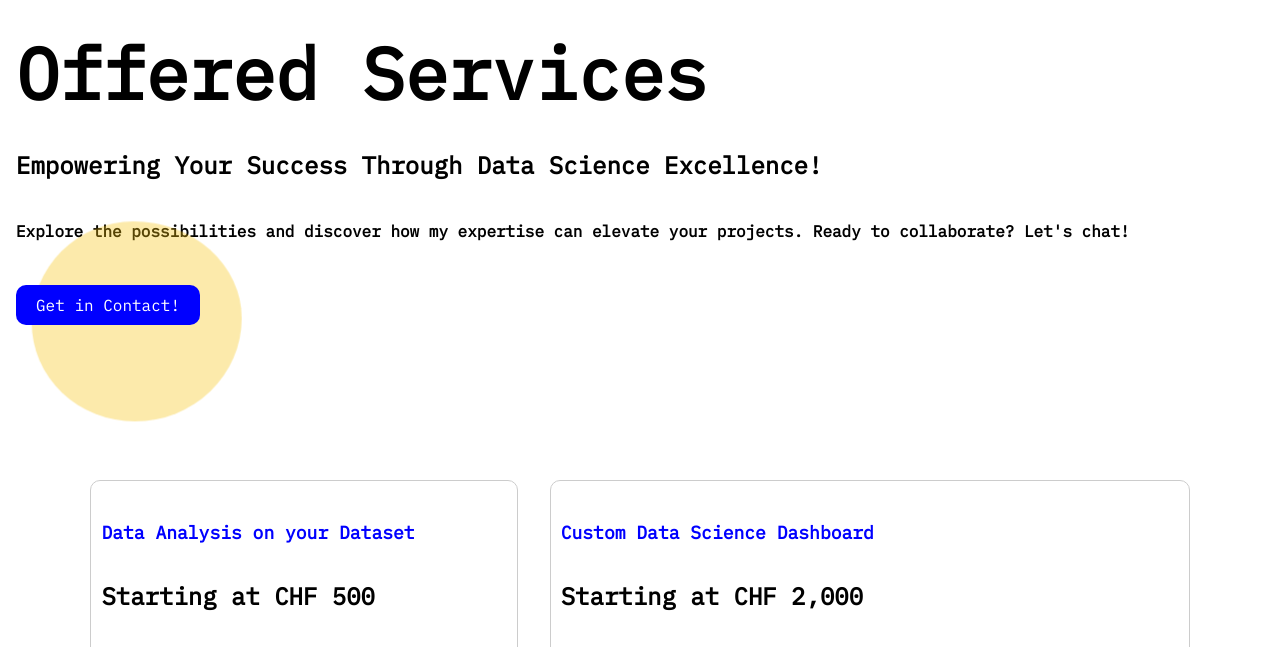
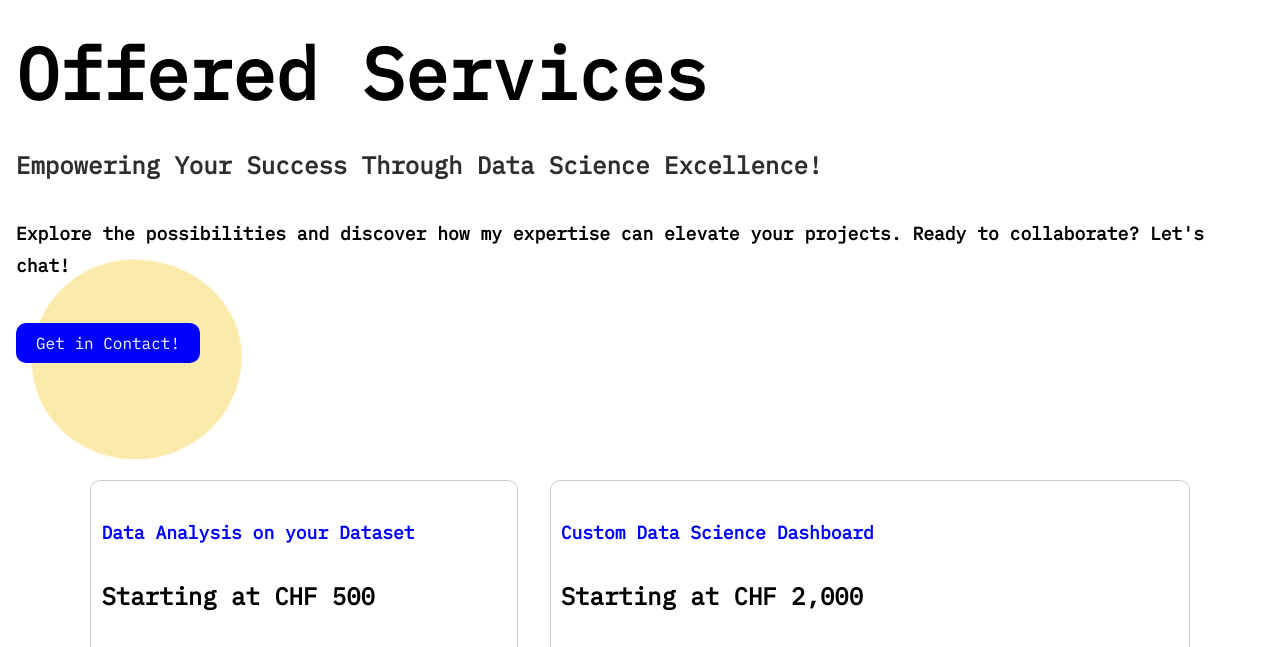
Before and after one commit to FinanceNik/PersonalWebsite, a Flask app: page /services in a window 1280 px wide. Shown: the part 92-739 px from the top of the page. Run offline with Flask 3, Linux system fonts and the light colour scheme; parts of the project's set-up code (start-up, migrations or seed data) failed here and were passed over.

Commit message:
changed the faq hover effect to a click-effect and made some minor adjustments to the colors

```diff
--- a/static/css_components/styles.css
+++ b/static/css_components/styles.css
@@ -350,7 +351,7 @@ strong {
 }
 .hero-subtitle {
     line-height: 1.1;
-    color: var(--primary-text-color);
+    color: var(--secondary-text-color);
 }
 .hero-text {
     color: var(--primary-text-color);
@@ -705,7 +702,7 @@ textarea {
     font-size: var(--size-base);
   }
   .hero-text {
-    font-size: var(--size-sm);
+    font-size: var(--size-lg);
     line-height: 1.5;
   }
   .home-contact-button {
@@ -734,7 +731,7 @@ textarea {
     font-size: var(--size-base);
   }
     .hero-text {
-    font-size: var(--size-sm);
+    font-size: var(--size-lg);
     line-height: 1.5;
   }
   .home-contact-button {
@@ -766,10 +763,10 @@ textarea {
         font-size: var(--size-5xl);
     }
     .hero-subtitle {
-        font-size: var(--size-lg);
+        font-size: var(--size-xl);
     }
     .hero-text {
-        font-size: var(--size-sm);
+        font-size: var(--size-lg);
         line-height: 1.5;
     }
     .home-contact-button {
@@ -817,7 +814,7 @@ textarea {
     font-size: var(--size-xl);
   }
 .hero-text {
-    font-size: var(--size-sm);
+    font-size: var(--size-lg);
     line-height: 1.6;
   }
     .page-title-text {
@@ -870,8 +867,8 @@ textarea {
     font-size: var(--size-2xl);
   }
   .hero-text {
-    font-size: var(--size-base);
-    line-height: 1.7;
+    font-size: var(--size-lg);
+    line-height: 1.8;
   }
     .page-title-text {
     margin: 70px 0px 0px 0px; /* Center the button below the h1 */
--- /dev/null
+++ b/static/js_components/click-reveal.js
@@ -0,0 +1,18 @@
+// Wait for the DOM to be fully loaded
+document.addEventListener("DOMContentLoaded", function() {
+    // Get all the question elements
+    var questions = document.querySelectorAll('.faq .question');
+
+    // Add a click event listener to each question
+    questions.forEach(function(question) {
+        question.addEventListener('click', function() {
+            // This toggles the display of the answer
+            var answer = this.querySelector('.answer');
+            if (answer.style.display === "block") {
+                answer.style.display = "none";
+            } else {
+                answer.style.display = "block";
+            }
+        });
+    });
+});
--- a/templates/projects/project-sportsdashboard.html
+++ b/templates/projects/project-sportsdashboard.html
@@ -28,7 +28,7 @@
 <div class="section"></div>
 <div class="container">
     <h2 class="project-text-header">
-        Technology Used: ⚡ Python | ⚡ Google Cloud Deploy | ⚡ Data Analysis
+        Technology Used: ⚡ Python | ⚡ Google Cloud Deploy | ⚡ Docker
     </h2>
 </div>
 
--- a/templates/services.html
+++ b/templates/services.html
@@ -246,6 +246,7 @@
 </div>
 
 <div class="section"></div>
+<div class="container">
     <div class="faq">
         <h2 class="section-header">Frequently Asked Questions</h2>
         <br>
@@ -273,7 +274,8 @@
             <div class="question">
                 <h3 id="faq-question-3">What data analysis tools and languages do you use?</h3>
                 <div class="answer">
-                <p id="faq-answer-3">I primarily use Python for data analysis and machine learning. I'm proficient in
+                    <p id="faq-answer-3">I primarily use Python for data analysis and machine learning. I'm proficient
+                        in
                         libraries such
                         as Pandas, NumPy, Scikit-Learn, and more. Additionally, I use visualization tools like
                         Matplotlib and Seaborn.</p>
@@ -330,9 +332,11 @@
             <div class="question">
                 <h3 id="faq-question-9">How do you ensure data privacy and security?</h3>
                 <div class="answer">
-                <p id="faq-answer-9">Data privacy and security are paramount. I implement best practices to protect your
+                    <p id="faq-answer-9">Data privacy and security are paramount. I implement best practices to protect
+                        your
                         data and
-                    ensure compliance with privacy regulations, such as GDPR. I can provide a detailed data protection
+                        ensure compliance with privacy regulations, such as GDPR. I can provide a detailed data
+                        protection
                         plan
                         for your project.</p>
                 </div>
@@ -340,9 +344,11 @@
             <div class="question">
                 <h3 id="faq-question-10">What is your pricing structure for data science services?</h3>
                 <div class="answer">
-                <p id="faq-answer-10">My pricing structure is flexible and based on project complexity and duration. I
+                    <p id="faq-answer-10">My pricing structure is flexible and based on project complexity and duration.
+                        I
                         offer
                         competitive rates and provide detailed quotes after discussing your project requirements.</p>
+                </div>
             </div>
         </div>
     </div>
@@ -357,5 +363,8 @@
     <!-- reference footer.html -->
     {% include 'global-templates/footer.html' %}
 </div>
+
+<script src="{{ url_for('static', filename='js_components/click-reveal.js') }}"></script>
+
 </body>
 </html>
```
Also changed, not shown: other parts of static/css_components/styles.css (+16 -19 lines), TODO.md (+1 -0 lines). Lines whose indentation alone changed are shown as unchanged.
